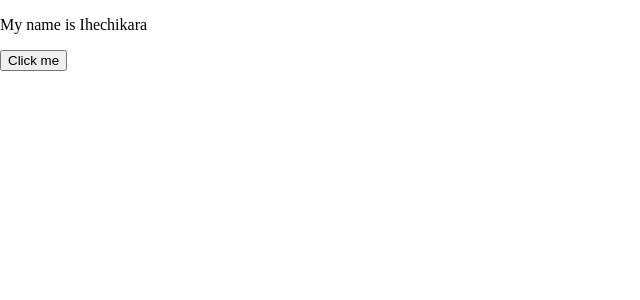
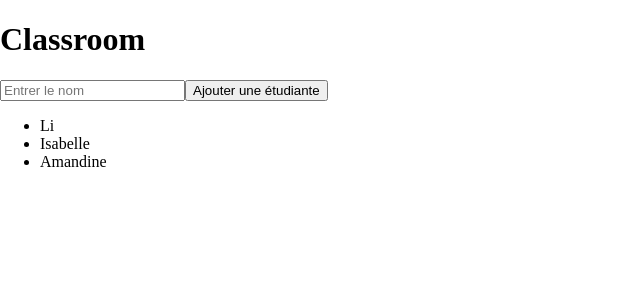
Before and after one commit to bmuday/exo2, a React (Create React App) app: page / in a window 1280 px wide. Shown: the top 300 px of the page, without its empty margins (0-640 px from the left). Built offline with nearby package versions, Linux system fonts and the light colour scheme.

Commit message:
add student

```diff
--- a/src/App.js
+++ b/src/App.js
@@ -1,15 +1,9 @@
-import { useState } from "react";
+import Classroom from "./components/Classroom";
 
 function App() {
-  const [name, setName] = useState("Ihechikara");
-  const changeName = () => {
-    setName("Chikara");
-  };
-
   return (
     <div>
-      <p>My name is {name}</p>
-      <button onClick={changeName}> Click me </button>
+      <Classroom />
     </div>
   );
 }
--- /dev/null
+++ b/src/components/Classroom.jsx
@@ -0,0 +1,35 @@
+import { useState } from "react";
+
+function Classroom() {
+  // Composant Classroom
+  // students  -> ici c'est le tableau de type array
+  // setClassroom
+
+  const [students, setStudents] = useState([
+    { id: 1, name: "Li" },
+    { id: 2, name: "Isabelle" },
+    { id: 3, name: "Amandine" },
+  ]);
+
+  const addStudent = (e) => {
+    e.preventDefault();
+    console.log("Valeur du champ", e.target);
+  };
+
+  return (
+    <div>
+      <h1>Classroom</h1>
+      <form onSubmit={(e) => addStudent(e)}>
+        <input type="text" placeholder="Entrer le nom" />
+        <button type="submit">Ajouter une étudiante</button>
+      </form>
+      <ul>
+        {students.map((student) => (
+          <li key={student.id}>{student.name}</li>
+        ))}
+      </ul>
+    </div>
+  );
+}
+
+export default Classroom;
```
